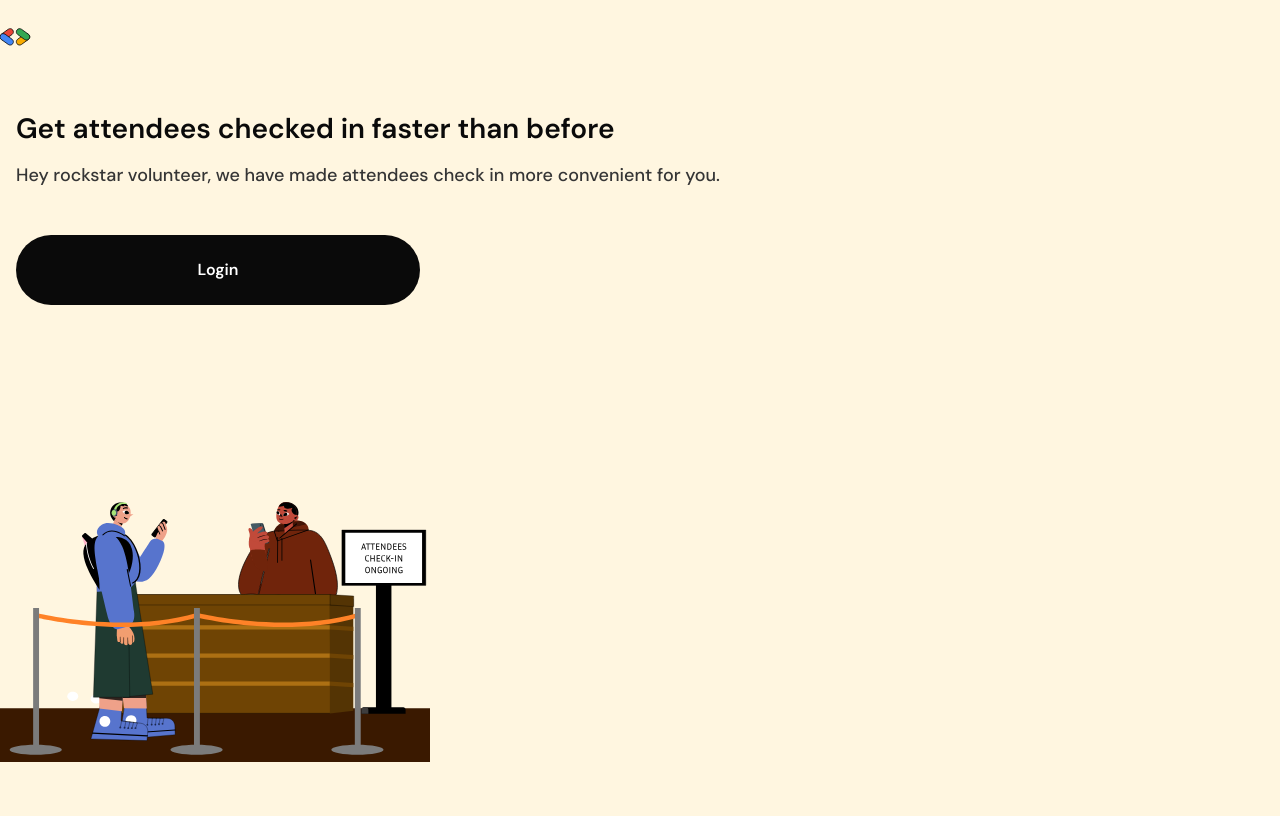
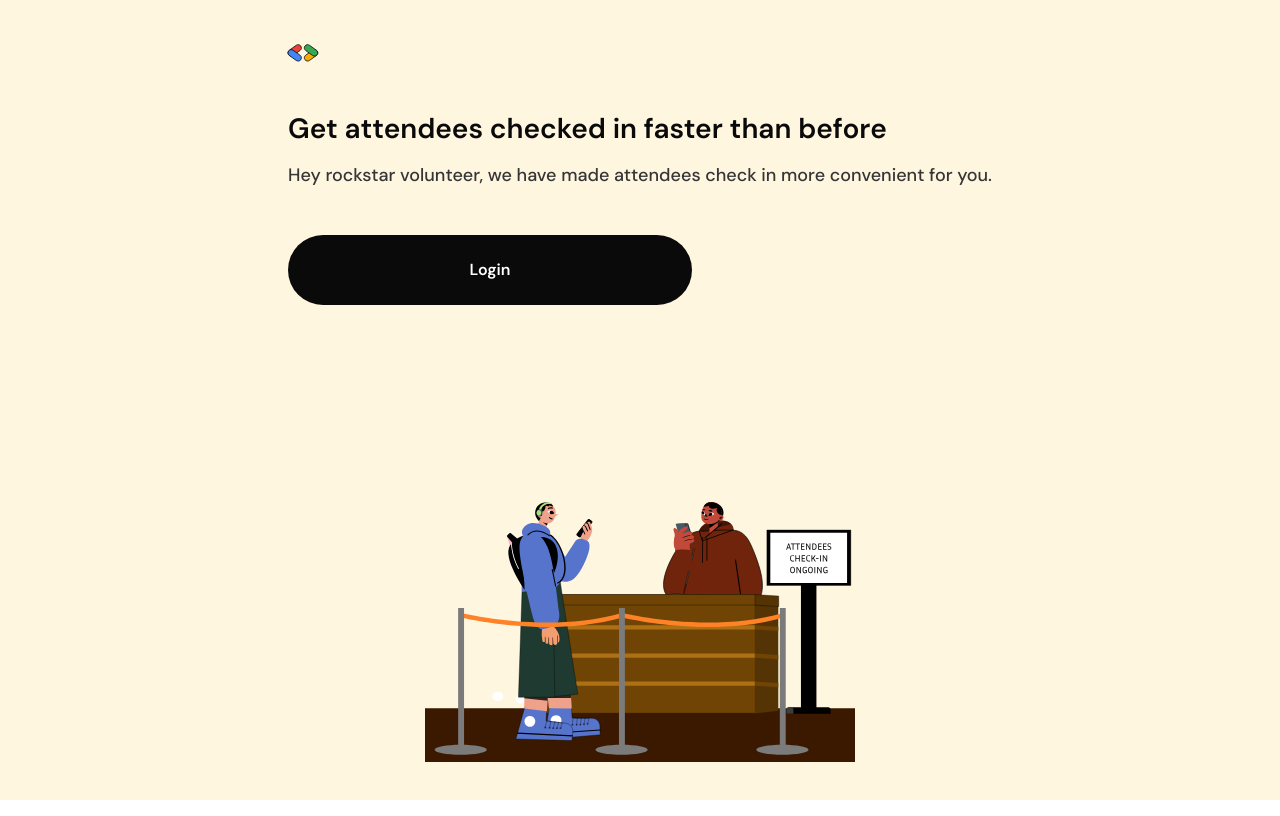
Before and after one commit to GDG-W/Wakanda, an Angular app: page /onboarding in a window 1280 px wide. Built offline with nearby package versions, Linux system fonts and the light colour scheme.

Commit message:
onboarding style fix

```diff
--- a/src/app/onboarding/onboarding.component.html
+++ b/src/app/onboarding/onboarding.component.html
@@ -1,6 +1,6 @@
 <section>
-    <app-gdg-logo />
     <div class="text-info">
+        <app-gdg-logo />
         <h2>Get attendees checked in faster than before</h2>
         <p>Hey rockstar volunteer, we have made attendees check in more convenient for you.</p>
         <button class="btn--primary--dark" (click)="gotoLogin()">Login</button>
@@ -9,7 +9,4 @@
     <div class="app-bottom">
         <app-onboarding-icon/>
     </div>
-
-
-
 </section>
--- a/src/app/onboarding/onboarding.component.scss
+++ b/src/app/onboarding/onboarding.component.scss
@@ -1,12 +1,14 @@
 section {
-    padding-top: 1rem;
     background-color: #FFF6E0;
     height: 100vh;
     overflow: hidden;
     display: flex;
     flex-direction: column;
+    align-items: center;
     .text-info {
-        padding: 1rem;
+        display: flex;
+        flex-direction: column;
+        padding: 2rem;
         h2 {
             font-size: 28px;
             font-weight: 600;
```
